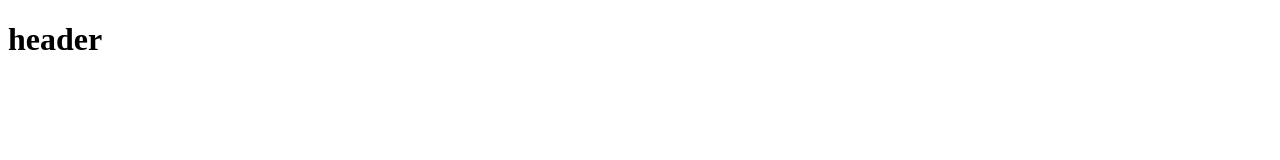
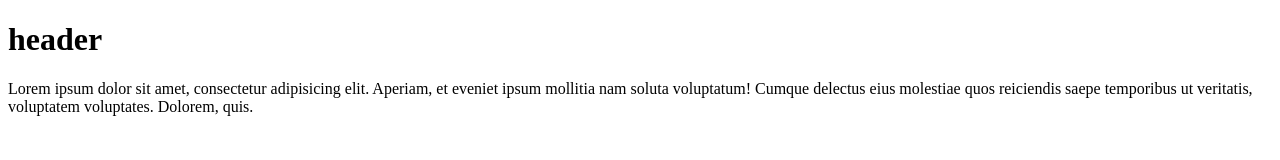
Before and after one commit to JayDeeJS/12-02, a plain HTML site: page index.html in a window 1280 px wide. Drawn offline with Linux system fonts and the light colour scheme.

Commit message:
feat: added content

```diff
--- a/index.html
+++ b/index.html
@@ -11,5 +11,10 @@
 <header>
     <h1>header</h1>
 </header>
+<div class="content">
+    <p>Lorem ipsum dolor sit amet, consectetur adipisicing elit. Aperiam, et eveniet ipsum mollitia nam soluta
+        voluptatum! Cumque delectus eius molestiae quos reiciendis saepe temporibus ut veritatis, voluptatem voluptates.
+        Dolorem, quis.</p>
+</div>
 </body>
 </html>
```
